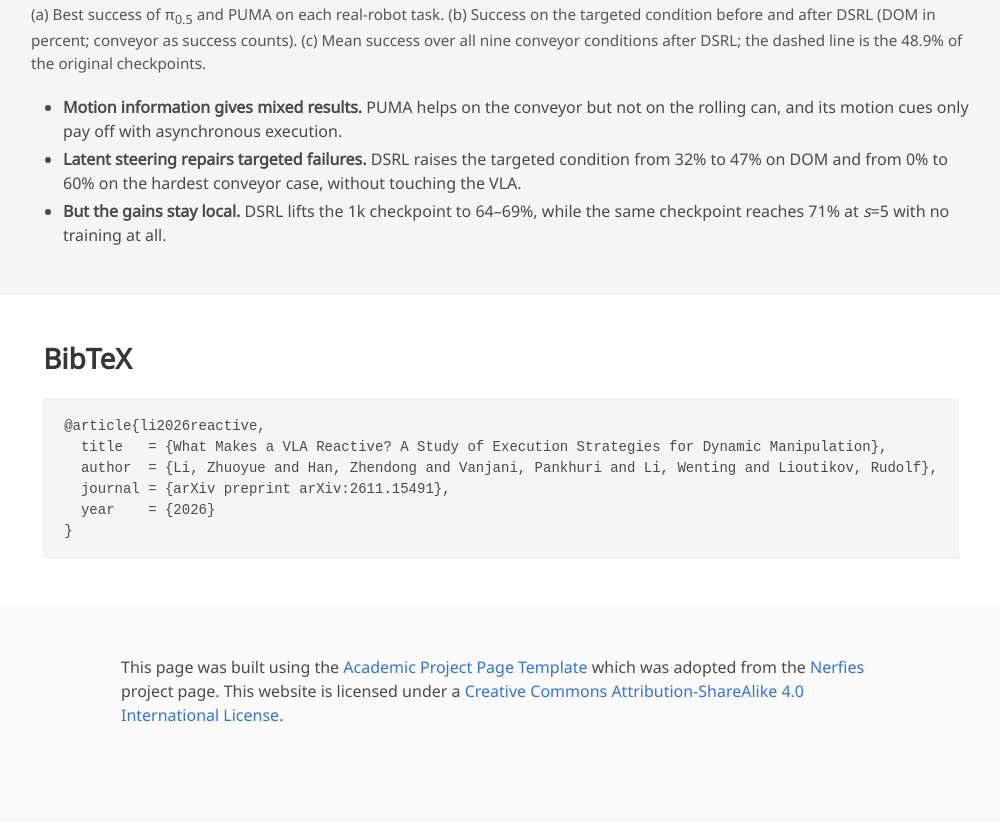
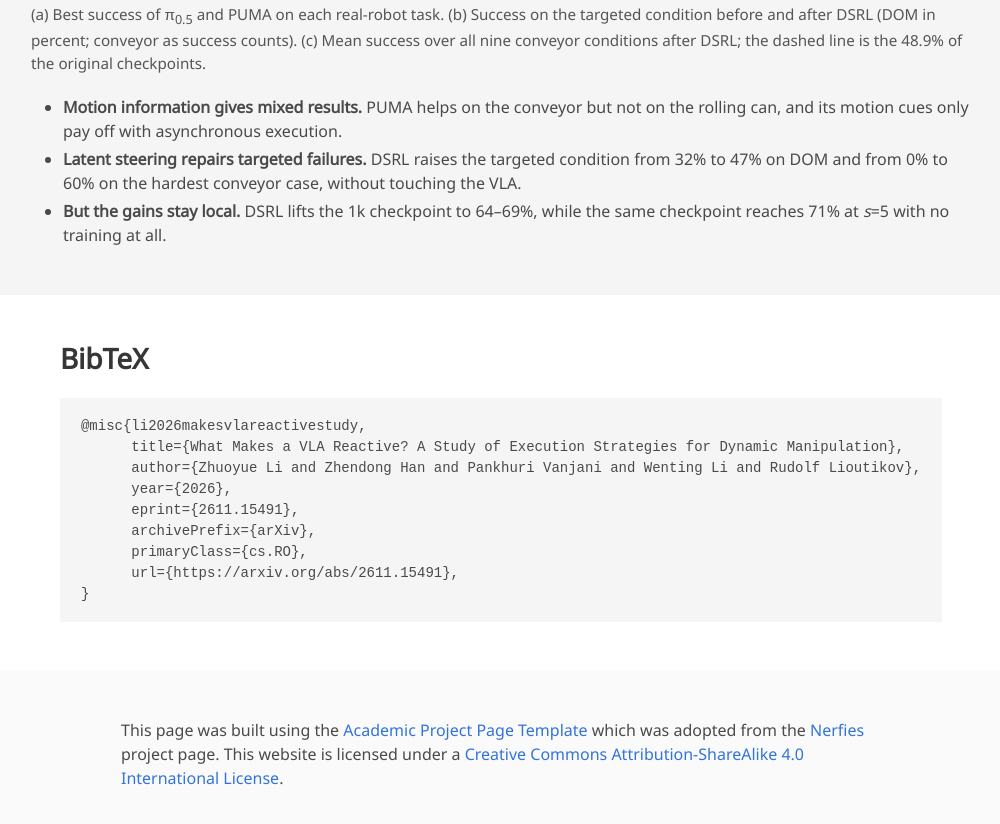
Before and after one commit to intuitive-robots/What-Makes-a-VLA-Reactive, a plain HTML site: page index.html in a window 1280 px wide. Shown: the part 4679-5503 px from the top of the page, without its empty margins (139-1139 px from the left). Drawn offline with nearby package versions, Linux system fonts and the light colour scheme; some icons are missing; a web font is replaced by a local one.

Commit message:
change Bibtex

```diff
--- a/index.html
+++ b/index.html
@@ -370,11 +370,14 @@
 <section class="section hero" id="BibTeX">
   <div class="container is-max-desktop content">
     <h2 class="title">BibTeX</h2>
-    <pre><code>@article{li2026reactive,
-  title   = {What Makes a VLA Reactive? A Study of Execution Strategies for Dynamic Manipulation},
-  author  = {Li, Zhuoyue and Han, Zhendong and Vanjani, Pankhuri and Li, Wenting and Lioutikov, Rudolf},
-  journal = {arXiv preprint arXiv:2611.15491},
-  year    = {2026}
+    <pre><code>@misc{li2026makesvlareactivestudy,
+      title={What Makes a VLA Reactive? A Study of Execution Strategies for Dynamic Manipulation},
+      author={Zhuoyue Li and Zhendong Han and Pankhuri Vanjani and Wenting Li and Rudolf Lioutikov},
+      year={2026},
+      eprint={2611.15491},
+      archivePrefix={arXiv},
+      primaryClass={cs.RO},
+      url={https://arxiv.org/abs/2611.15491},
 }</code></pre>
   </div>
 </section>
```
